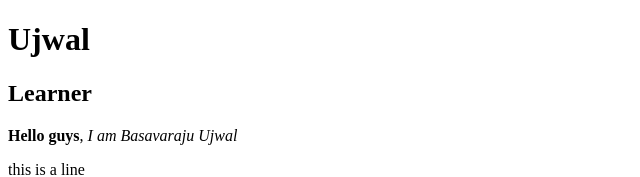
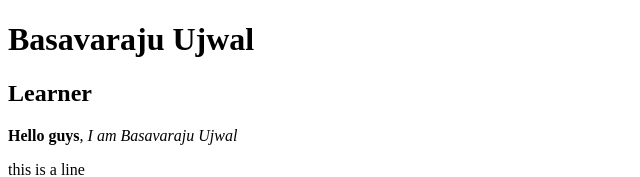
Before and after one commit to BasavarajuUjwal/setup, a plain HTML site: page beyond-sigma/setup/index.html in a window 1280 px wide. Shown: the top 177 px of the page, without its empty margins (0-640 px from the left). Drawn offline with Linux system fonts and the light colour scheme.

Commit message:
added my full name

```diff
--- a/beyond-sigma/setup/index.html
+++ b/beyond-sigma/setup/index.html
@@ -6,7 +6,7 @@
     <title>Document</title>
 </head>
 <body>
-    <h1>Ujwal</h1>
+    <h1>Basavaraju Ujwal</h1>
     <h2>Learner</h2>
     <p><b>Hello guys</b>, <i>I am Basavaraju Ujwal</i></p>
     this is a line <br> break
```
